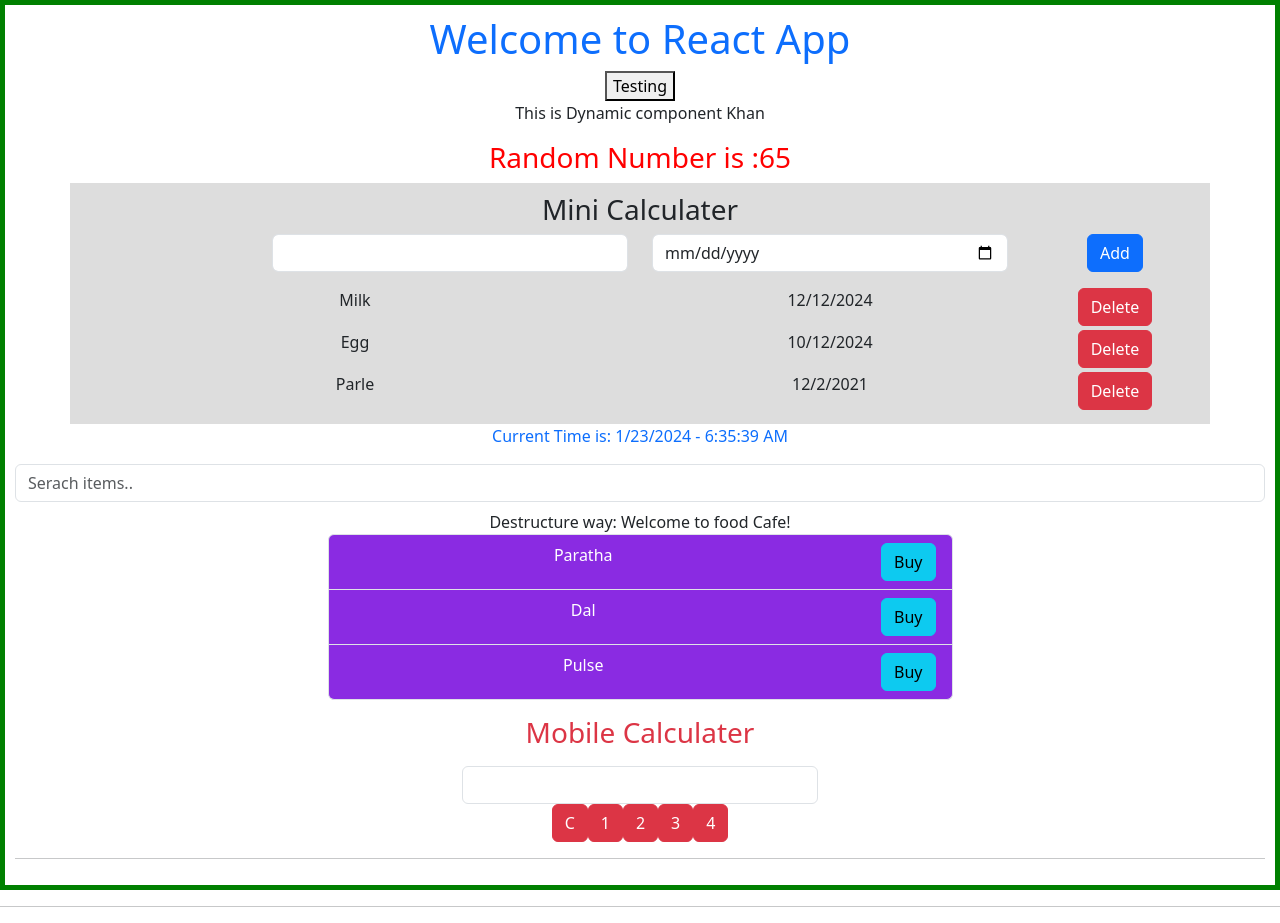
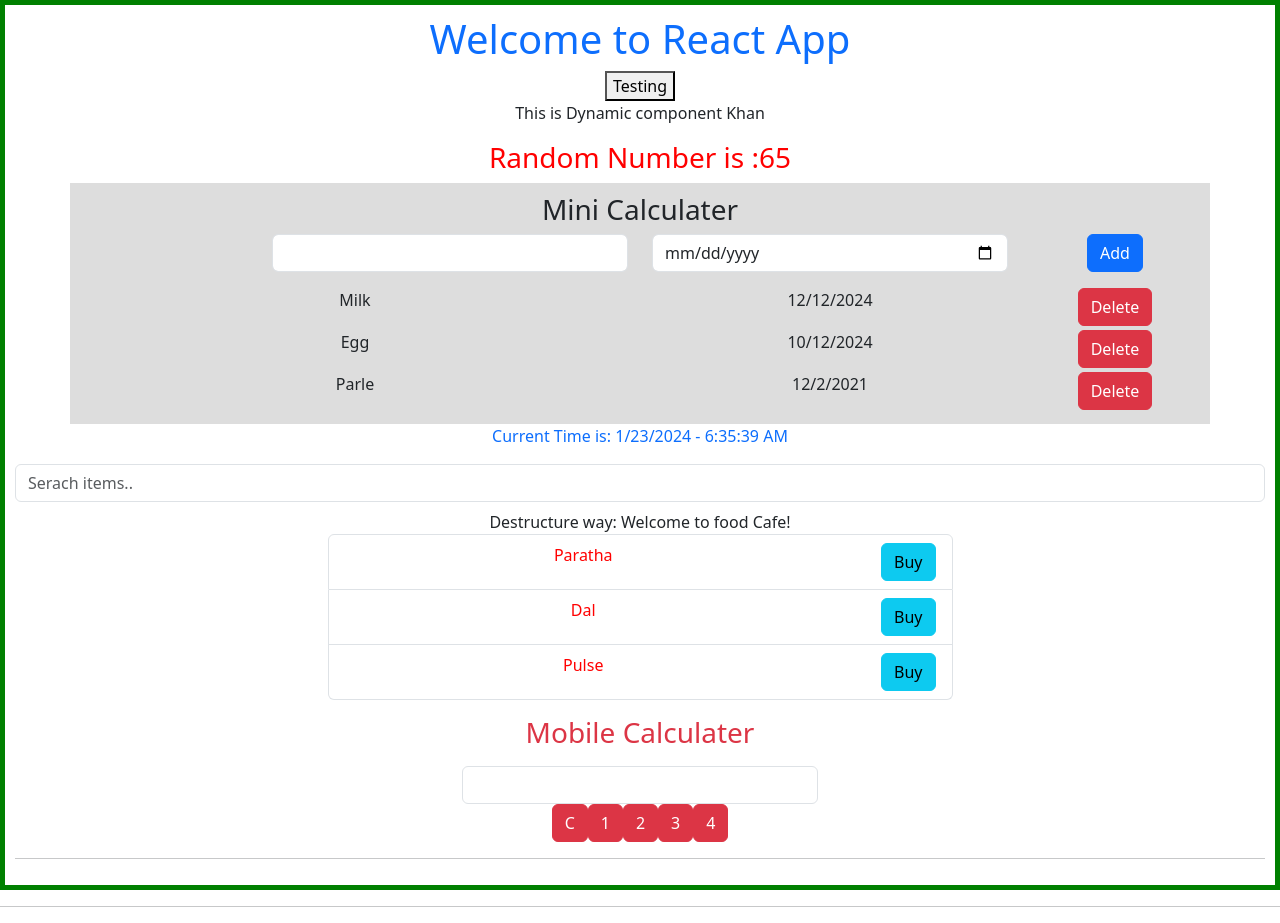
Before and after one commit to gubali/kg-react-demo, a React (Vite) app in the folder vite-project/: page / in a window 1280 px wide. Built offline with nearby package versions, Linux system fonts and the light colour scheme.

Commit message:
chnage food list bg color on buy button click!

```diff
--- a/vite-project/src/component/Items.module.css
+++ b/vite-project/src/component/Items.module.css
@@ -1,6 +1,6 @@
 .list-ab {
-    background-color: blueviolet !important;
-    color: #fff !important;
+    background-color: #fff !important;
+    color: red !important;
   }
   span {
     -webkit-transition: all 0.3s ease-in-out;
@@ -18,3 +18,8 @@
 .btn{
   float: right !important;
 }
+
+.onClickBgColor{
+  background-color: blueviolet;
+  color: #fff;
+}
```
